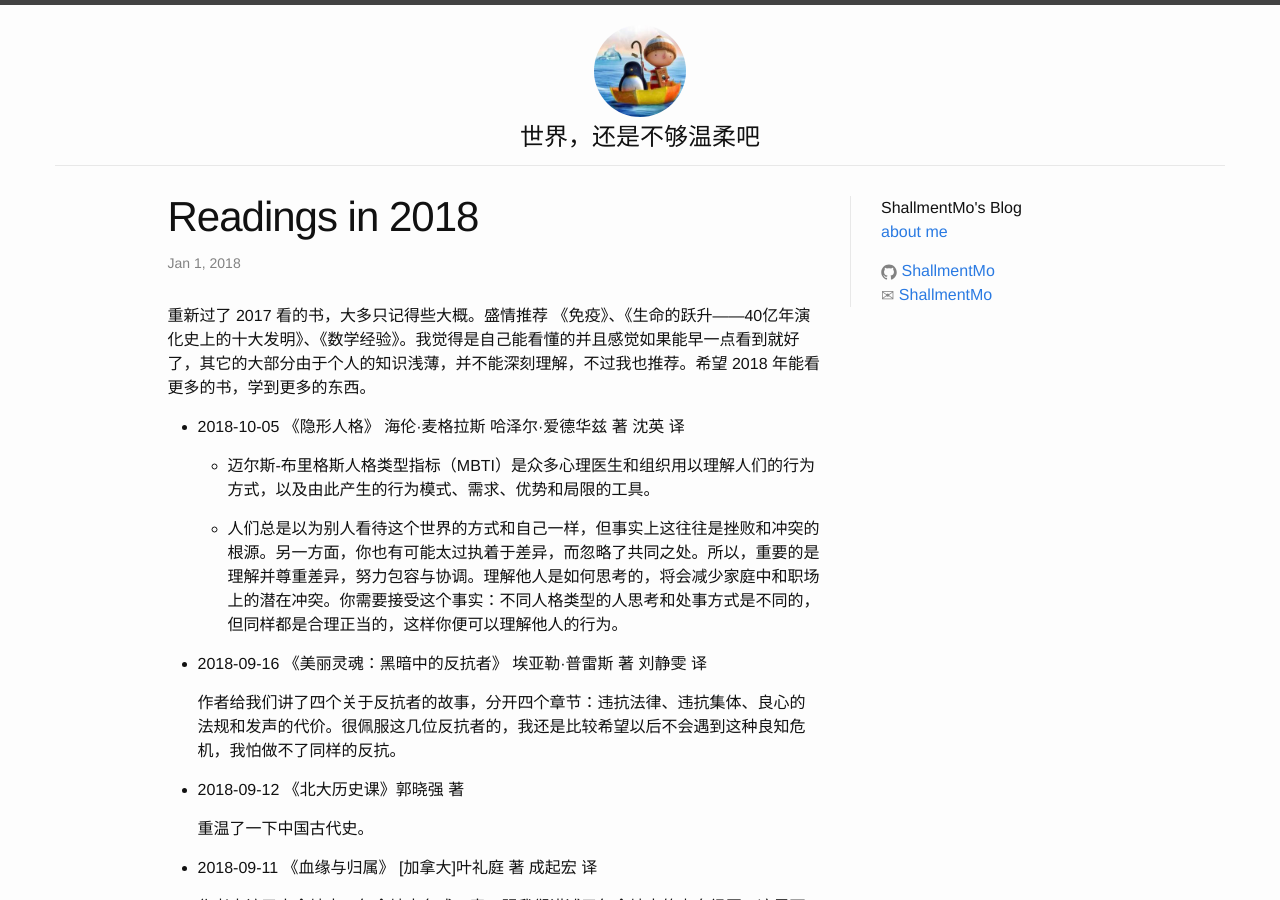
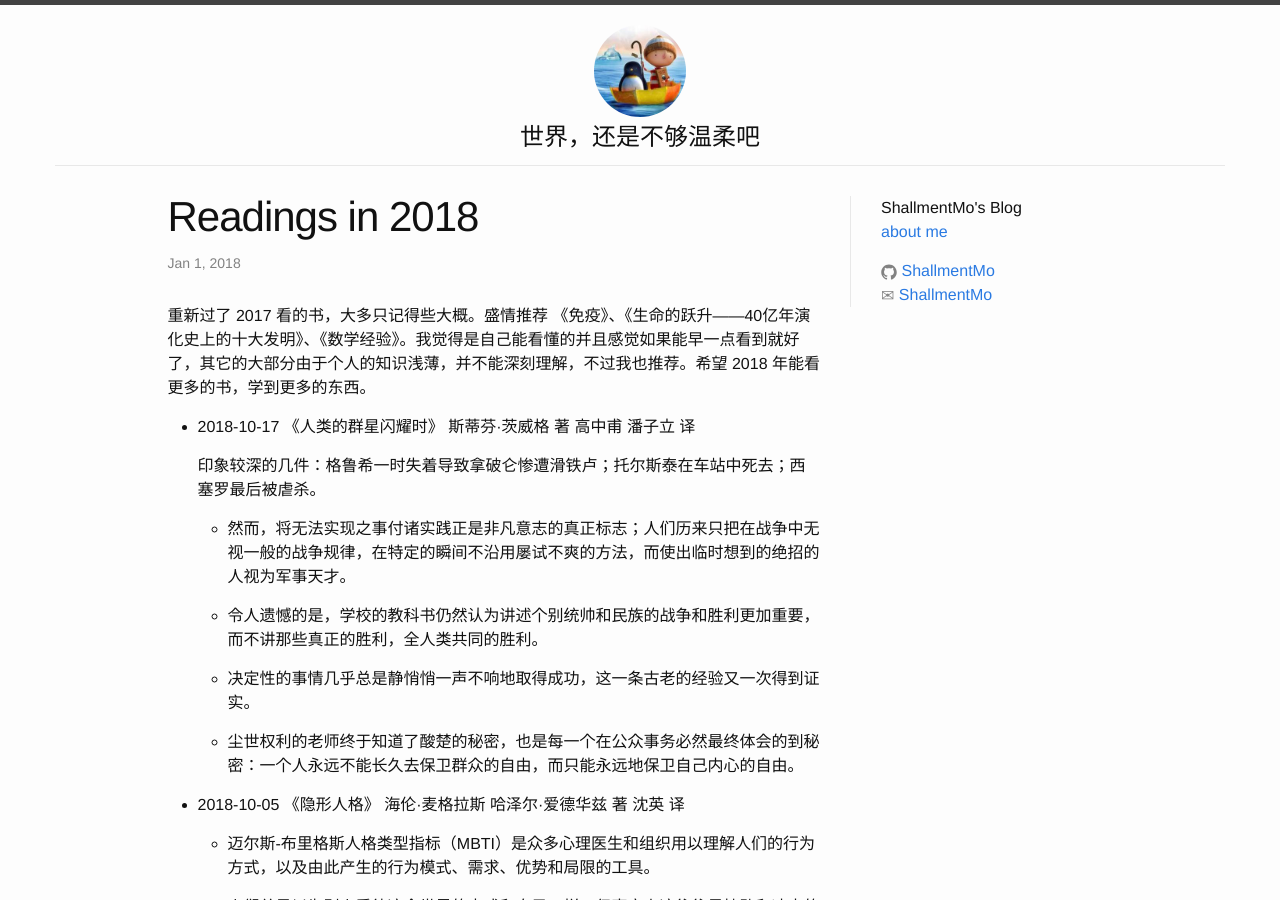
Before and after one commit to ShallmentMo/shallmentmo.github.com, a Jekyll site: the page built from _posts/2018-01-01-reading-in-2018.md, in a window 1280 px wide and 900 px high. Built offline with Jekyll 4.4.1, drawn with Linux system fonts in a browser that asks for light colours.

Commit message:
add 2018-10-17 reading

```diff
--- a/_posts/2018-01-01-reading-in-2018.md
+++ b/_posts/2018-01-01-reading-in-2018.md
@@ -6,6 +6,18 @@ categories: posts
 ---
 
 重新过了 2017 看的书，大多只记得些大概。盛情推荐 《免疫》、《生命的跃升——40亿年演化史上的十大发明》、《数学经验》。我觉得是自己能看懂的并且感觉如果能早一点看到就好了，其它的大部分由于个人的知识浅薄，并不能深刻理解，不过我也推荐。希望 2018 年能看更多的书，学到更多的东西。
+
+* 2018-10-17 《人类的群星闪耀时》 斯蒂芬·茨威格 著 高中甫 潘子立 译
+
+  印象较深的几件：格鲁希一时失着导致拿破仑惨遭滑铁卢；托尔斯泰在车站中死去；西塞罗最后被虐杀。
+
+  * 然而，将无法实现之事付诸实践正是非凡意志的真正标志；人们历来只把在战争中无视一般的战争规律，在特定的瞬间不沿用屡试不爽的方法，而使出临时想到的绝招的人视为军事天才。
+
+  * 令人遗憾的是，学校的教科书仍然认为讲述个别统帅和民族的战争和胜利更加重要，而不讲那些真正的胜利，全人类共同的胜利。
+
+  * 决定性的事情几乎总是静悄悄一声不响地取得成功，这一条古老的经验又一次得到证实。
+
+  * 尘世权利的老师终于知道了酸楚的秘密，也是每一个在公众事务必然最终体会的到秘密：一个人永远不能长久去保卫群众的自由，而只能永远地保卫自己内心的自由。
 
 * 2018-10-05 《隐形人格》 海伦·麦格拉斯 哈泽尔·爱德华兹 著 沈英 译
 
```
